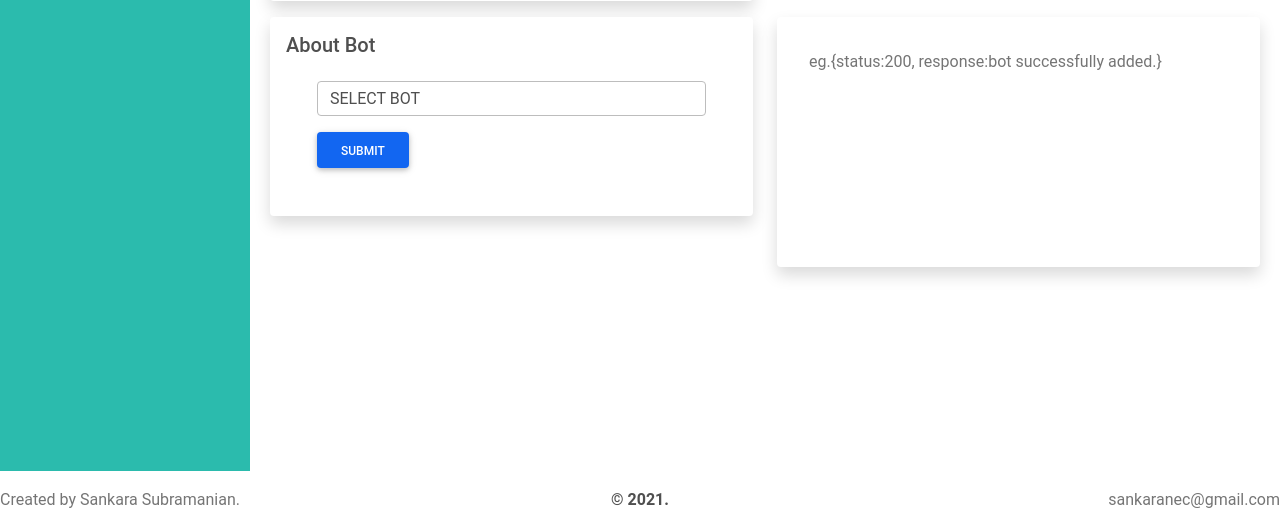
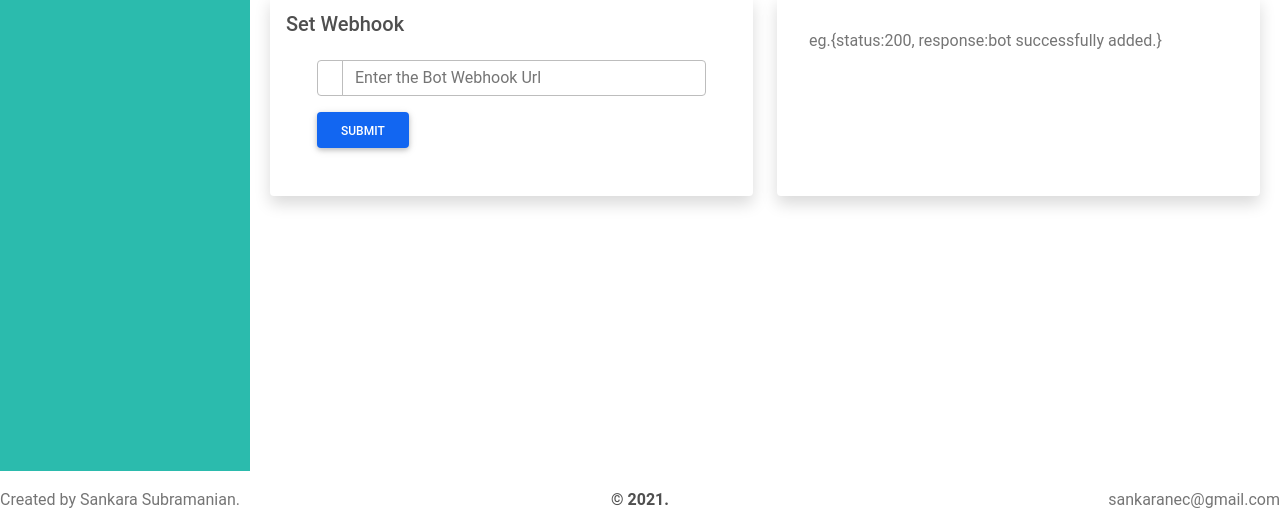
Before and after one commit to sankara25/telegramapi, a CodeIgniter app: page /telegramapi/api/v1/ in a window 1280 px wide. Shown: the part 379-908 px from the top of the page. Run offline with CodeIgniter, Linux system fonts and the light colour scheme; tables that the repository leaves empty hold one stand-in row (values such as "Sample post"); some libraries are stand-ins or nearby versions.

Commit message:
telegram webhooks creation works

```diff
--- a/application/controllers/Api_v1.php
+++ b/application/controllers/Api_v1.php
@@ -30,6 +30,16 @@ class Api_v1 extends CI_Controller {
 		$this->load->view('api/v1.tpl',$data);
 		$this->load->view('common/footer.tpl');
 
+	}
+
+	public function add_bot()
+	{
+	    $this->load->model('api_v1_model');
+	    $data['get_telegram_bot'] = $this->api_v1_model->get_telegram_bot();
+
+		$this->load->view('common/header.tpl');
+		$this->load->view('api/add_bot.tpl',$data);
+		$this->load->view('common/footer.tpl');
 	}
 
 	public function bot($page = NULL)
@@ -85,15 +95,46 @@ class Api_v1 extends CI_Controller {
 				echo $this->go_to_url($bot_token,$method_type);
 			}
 		}
+
+		elseif($page == 'setWebhook')
+		{
+		    $this->load->library('form_validation');
+			$this->form_validation->set_rules('telegram_bot', 'Bot', 'required');
+			$this->form_validation->set_rules('webhook_url', 'Webhook Url', 'required');
+			if($this->form_validation->run() === FALSE)
+			{
+				$message = validation_errors();
+				echo json_encode(array("status"=>"200","response"=>$message));
+			}
+			else
+			{
+			    $telegram_bot = $_POST['telegram_bot'];
+			    $method_type = $_POST['method_type'];
+			    $webhook_url = $_POST['webhook_url'];
+			    $this->load->model('api_v1_model');
+			    $bot_token = '';
+				$get_telegram_token = $this->api_v1_model->get_telegram_token($telegram_bot);
+				if($get_telegram_token->num_rows() > 0)
+				{
+				    $bot_token = $get_telegram_token->row()->bot_token;
+				}
+
+				$data_json = json_encode(array('url'=>$webhook_url));
+
+				echo $this->go_to_url($bot_token,$method_type,$data_json);
+			}
+		}
 	}
 
-	public function go_to_url($bot_token = NULL, $method_type = NULL)
+	public function go_to_url($bot_token = NULL, $method_type = NULL, $data_json = NULL)
 	{
 	    $url = 'https://api.telegram.org/bot'.$bot_token.'/'.$method_type;
-        $curl = curl_init($url);
+	    $curl = curl_init($url);
 
-
-
+        if(isset($data_json))
+        {
+            curl_setopt($curl, CURLOPT_POSTFIELDS, $data_json);
+        }
         curl_setopt($curl, CURLOPT_HTTPHEADER, array('Content-Type: application/json'));
         curl_setopt($curl, CURLOPT_RETURNTRANSFER, true);
         $result = curl_exec($curl);
--- a/application/views/api/v1.tpl
+++ b/application/views/api/v1.tpl
@@ -1,4 +1,4 @@
-<title>Chatbot Agency Inbox Page</title>
+<title>Telegram Api Pages</title>
 <meta name="keywords" content=""/>
 <meta name="description" content=""/>
 
@@ -11,49 +11,10 @@
 	<div id="content">
 		<div class="row">
 			<div class="col-12 col-sm-12 col-md-12 col-lg-12 col-xl-12">
-				<div class="row">
+			    <div class="row">
 					<div class="col-12 col-lg-6">
-						<div id="add_bot" class="card shadow my-2">
+						<div id="about_bot" class="card shadow my-2">
 							<div class="card-body">
-								<h5 class="card-title">Add Bot</h5>
-								<div class="card-body">
-									<div class="input-group mb-3 col-12 ">
-									  <span class="input-group-text" id="basic-addon1"><i class="fas fa-link"></i></span>
-									  <input type="text" class="form-control" id="txt_bot_token" placeholder="Enter the Bot Auth Token From Your Bot Father" aria-label="database" aria-describedby="basic-addon1" />
-									</div>
-									<div class="input-group mb-3 col-12 ">
-									  <span class="input-group-text" id="basic-addon1"><i class="fas fa-user"></i></span>
-									  <input type="text" class="form-control" id="txt_bot_name" placeholder="Enter the Bot Name From Your Bot Father" aria-label="database" aria-describedby="basic-addon1" />
-									</div>
-									<div class="input-group mb-3 col-12 ">
-									  <span class="input-group-text" id="basic-addon1"><i class="fas fa-user"></i></span>
-									  <input type="text" class="form-control" id="txt_bot_username" placeholder="Enter the Bot Username From Your Bot Father" aria-label="database" aria-describedby="basic-addon1" />
-									</div>
-									<div class="input-group mb-3 col-12 col-lg-4">
-										<button class="btn btn-primary" id="but_add_bot" data-loading-text="submitting..." data-complete-text="Submit">Submit</button>
-									</div>
-
-								</div>
-
-							</div>
-						</div>
-					</div>
-					<div class="col-12 col-lg-6">
-						<div id="add_bot" class="card shadow my-2" style="height:250px">
-							<div class="card-body">
-								<div class="card-body">
-									<div id="add_bot_message" class="text-muted">eg.{status:200, response:bot successfully added.}</div>
-								</div>
-							</div>
-						</div>
-					</div>
-				</div>
-
-				<div class="row">
-					<div class="col-12 col-lg-6">
-						<div id="add_bot" class="card shadow my-2">
-							<div class="card-body">
-								<h5 class="card-title">About Bot</h5>
 								<div class="card-body">
 									<div class="input-group mb-3 col-12">
 									    <select id="sel_telegram_bot" class="form-control col-12 col-lg-12">
@@ -65,8 +26,48 @@
 									        <?php endif; ?>
 									    </select>
 									</div>
+								</div>
+							</div>
+						</div>
+					</div>
+			    </div>
+
+				<div class="row">
+					<div class="col-12 col-lg-6">
+						<div id="about_bot" class="card shadow my-2">
+							<div class="card-body">
+								<h5 class="card-title">About Bot</h5>
+								<div class="card-body">
 									<div class="input-group mb-3 col-12 col-lg-4">
 										<button class="btn btn-primary" id="but_get_bot" data-loading-text="submitting..." data-complete-text="Submit" onclick="get_api_data('getme');">Submit</button>
+									</div>
+								</div>
+							</div>
+						</div>
+					</div>
+					<div class="col-12 col-lg-6">
+						<div id="add_bot" class="card shadow my-2" style="height:150px">
+							<div class="card-body">
+								<div class="card-body">
+									<div id="get_bot_message" class="text-muted">eg.{status:200, response:bot successfully added.}</div>
+								</div>
+							</div>
+						</div>
+					</div>
+				</div>
+
+				<div class="row">
+					<div class="col-12 col-lg-6">
+						<div id="setWebhook" class="card shadow my-2">
+							<div class="card-body">
+								<h5 class="card-title">Set Webhook</h5>
+								<div class="card-body">
+									<div class="input-group mb-3 col-12 ">
+									  <span class="input-group-text" id="basic-addon1"><i class="fas fa-link"></i></span>
+									  <input type="text" class="form-control" id="txt_bot_webhook_url" placeholder="Enter the Bot Webhook Url" aria-label="database" aria-describedby="basic-addon1" />
+									</div>
+									<div class="input-group mb-3 col-12 col-lg-4">
+										<button class="btn btn-primary" id="but_set_webhook" data-loading-text="submitting..." data-complete-text="Submit" onclick="get_api_data('setWebhook');">Submit</button>
 									</div>
 
 								</div>
@@ -75,10 +76,10 @@
 						</div>
 					</div>
 					<div class="col-12 col-lg-6">
-						<div id="add_bot" class="card shadow my-2" style="height:250px">
+						<div id="add_bot" class="card shadow my-2" style="height:200px">
 							<div class="card-body">
 								<div class="card-body">
-									<div id="get_bot_message" class="text-muted">eg.{status:200, response:bot successfully added.}</div>
+									<div id="get_webhook_message" class="text-muted">eg.{status:200, response:bot successfully added.}</div>
 								</div>
 							</div>
 						</div>
--- a/application/views/common/menu_sidebar_view.tpl
+++ b/application/views/common/menu_sidebar_view.tpl
@@ -2,11 +2,31 @@
 	<nav id="sidebar" >
 		<ul class="list-unstyled components">
 			<li class="direct_menu" style="position: relative;">
-				<a href="<?php echo base_url(); ?>api/v1/#add_bot">
+				<a href="<?php echo base_url(); ?>api/v1/add_bot/">
 					<i class="fas fa-robot"></i> <span>Add Bot</span>
 				</a>
 			</li>
-
+			<li class="direct_menu" style="position: relative;">
+				<a href="<?php echo base_url(); ?>api/v1/#about_bot">
+					<i class="fas fa-robot"></i> <span>About Bot</span>
+				</a>
+			</li>
+			<li style="position: relative;">
+				<a href="#linksSubmenu" data-toggle="collapse" aria-expanded="false">
+					<i class="fas fa-robot"></i> <span>WebHooks</span>
+				</a>
+				<ul class="collapse list-unstyled" id="linksSubmenu">
+				    <li>
+						<a href="<?php echo base_url(); ?>api/v1/#setWebhook"><i class="fab fa-dashcube"></i> Set Webhook</a>
+					</li>
+					<li>
+						<a href="<?php echo base_url(); ?>api/v1/#getWebhookInfo"><i class="fab fa-dashcube"></i> Get Webhook</a>
+					</li>
+					<li>
+						<a href="<?php echo base_url(); ?>api/v1/#deleteWebhook"><i class="fab fa-dashcube"></i> Delete Webhook</a>
+					</li>
+				</ul>
+		    </li>
 
 		</ul>
 	</nav>
--- a/assets/js/cutom.js
+++ b/assets/js/cutom.js
@@ -47,16 +47,24 @@ $('#but_add_bot').click(function() {
 
 function get_api_data(method_type)
 {
+    var telegram_bot = $('#sel_telegram_bot').val();
+    var data = "telegram_bot="+telegram_bot+"&method_type="+method_type;
+    var message = 'get_bot_message';
 
-	var telegram_bot = $('#sel_telegram_bot').val();
+    if(method_type == 'setWebhook')
+    {
+        var webhook_url = encodeURI($('#txt_bot_webhook_url').val());
+        var data = "telegram_bot="+telegram_bot+"&method_type="+method_type+"&webhook_url="+webhook_url;
+        var message = 'get_webhook_message';
+    }
 
 	$.ajax({
 			type: "POST",
-			url: base_url + 'api/v1/bot/getme/',
-			data: {'telegram_bot': telegram_bot, 'method_type':method_type},
+			url: base_url + 'api/v1/bot/'+method_type+'/',
+			data: data,
 			dataType: "html",
 			success: function(data){ // <-- note the parameter here, not in your code
-				$('#get_bot_message').html(data);
+				$('#'+message).html(data);
 			}
 		});
 
```
